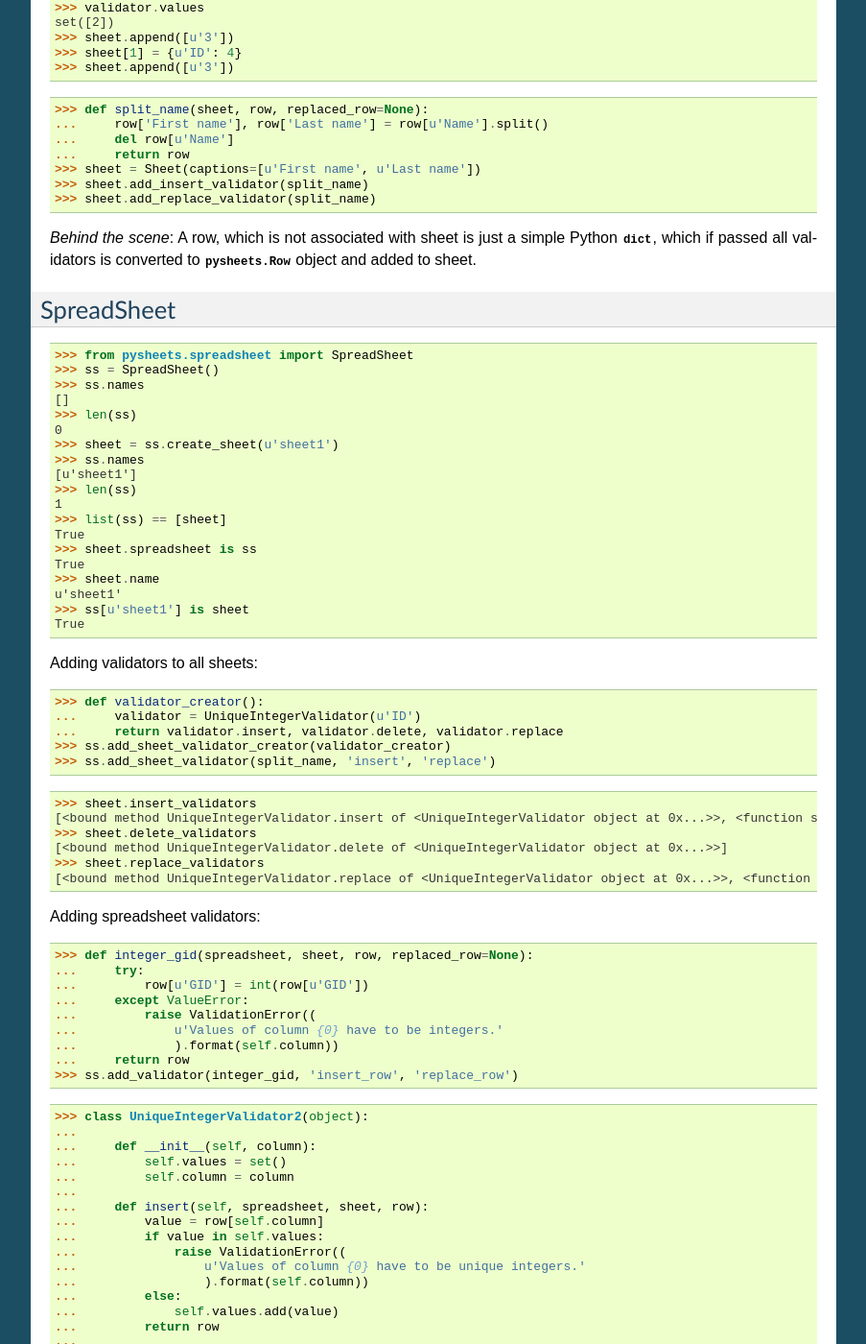
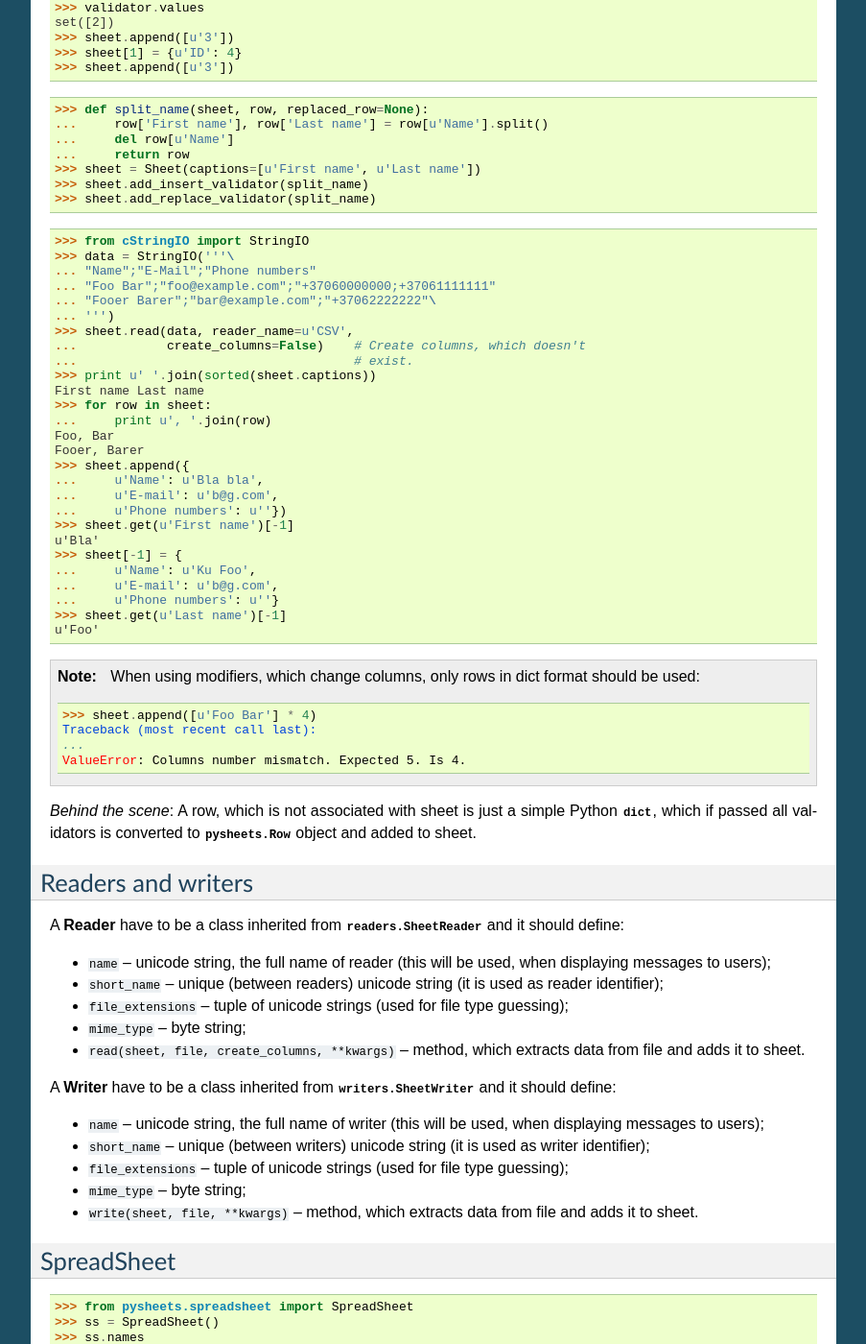
Before and after one commit to vakaras/pysheets, a Sphinx documentation site: the page built from docs/usecases.rst, in a window 1280 px wide and 1400 px high, scrolled down 5706 px. Shown: the whole window at 96% size, without its empty margins (198-1101 px from the left). Built offline with Sphinx 7.4.7, drawn with Linux system fonts in a browser that asks for light colours; pages that are not in the unit, such as notebooks, are missing from menus; some of the changed text lies outside the part shown.

Commit message:
Added doctests for sheet readers.

```diff
--- a/docs/usecases.rst
+++ b/docs/usecases.rst
@@ -18,11 +18,11 @@ explicitly by name or class:
 ... ''')
 >>> sheet = Sheet(data, u'CSV')
 >>> sheet.captions
-[u'E-Mail', u'Name', u'Phone numbers']
+[u'Name', u'E-Mail', u'Phone numbers']
 >>> for row in sheet:
 ...     print list(row)
-[u'foo@example.com', u'Foo Bar', u'+37060000000;+37061111111']
-[u'bar@example.com', u'Fooer Barer', u'+37062222222']
+[u'Foo Bar', u'foo@example.com', u'+37060000000;+37061111111']
+[u'Fooer Barer', u'bar@example.com', u'+37062222222']
 
 
 --------------------------
@@ -378,37 +378,77 @@ set([2])
 >>> sheet.add_insert_validator(split_name)
 >>> sheet.add_replace_validator(split_name)
 
-..
-    >>> sheet.read(data, u'CSV',
-    ...            create_columns=True)     # Create columns, which doesn't
-    ...                                     # exist.
-    >>> print u' '.join(sorted(sheet.captions))
-    E-mail First name Last name Phone numbers
-    >>> sheet.append({
-    ...     u'Name': u'Bla bla',
-    ...     u'E-mail': u'b@g.com',
-    ...     u'Phone numbers': u''})
-    >>> sheet.get(u'First name')[-1]
-    u'Bla'
-    >>> sheet[-1] = {
-    ...     u'Name': u'Ku Foo',
-    ...     u'E-mail': u'b@g.com',
-    ...     u'Phone numbers': u''}
-    >>> sheet.get(u'Last name')[-1]
-    u'Foo'
+>>> from cStringIO import StringIO
+>>> data = StringIO('''\
+... "Name";"E-Mail";"Phone numbers"
+... "Foo Bar";"foo@example.com";"+37060000000;+37061111111"
+... "Fooer Barer";"bar@example.com";"+37062222222"\
+... ''')
+>>> sheet.read(data, reader_name=u'CSV',
+...            create_columns=False)    # Create columns, which doesn't
+...                                     # exist.
+>>> print u' '.join(sorted(sheet.captions))
+First name Last name
+>>> for row in sheet:
+...     print u', '.join(row)
+Foo, Bar
+Fooer, Barer
+>>> sheet.append({
+...     u'Name': u'Bla bla',
+...     u'E-mail': u'b@g.com',
+...     u'Phone numbers': u''})
+>>> sheet.get(u'First name')[-1]
+u'Bla'
+>>> sheet[-1] = {
+...     u'Name': u'Ku Foo',
+...     u'E-mail': u'b@g.com',
+...     u'Phone numbers': u''}
+>>> sheet.get(u'Last name')[-1]
+u'Foo'
 
-    .. note::
-        When using modifiers, which change columns, only rows in dict
-        format can be used:
+.. note::
+    When using modifiers, which change columns, only rows in dict
+    format should be used:
 
-        >>> sheet.append([u'Foo Bar'] * 4)
-        Traceback (most recent call last):
-        ...
-        ValueError: Columns number mismatch. Expected 5. Is 4.
+    >>> sheet.append([u'Foo Bar'] * 4)
+    Traceback (most recent call last):
+    ...
+    ValueError: Columns number mismatch. Expected 5. Is 4.
 
 *Behind the scene*: A row, which is not associated with sheet is just a
 simple Python :py:class:`dict`, which if passed all validators is converted
 to :py:class:`pysheets.Row` object and added to sheet.
+
+-------------------
+Readers and writers
+-------------------
+
+A **Reader** have to be a class inherited from
+:py:class:`readers.SheetReader` and it should define:
+
++   ``name`` – unicode string, the full name of reader (this will be used,
+    when displaying messages to users);
++   ``short_name`` – unique (between readers) unicode string (it is used
+    as reader identifier);
++   ``file_extensions`` – tuple of unicode strings (used for file type
+    guessing);
++   ``mime_type`` – byte string;
++   ``read(sheet, file, create_columns, **kwargs)`` – method, which
+    extracts data from file and adds it to sheet.
+
+
+A **Writer** have to be a class inherited from
+:py:class:`writers.SheetWriter` and it should define:
+
++   ``name`` – unicode string, the full name of writer (this will be used,
+    when displaying messages to users);
++   ``short_name`` – unique (between writers) unicode string (it is used
+    as writer identifier);
++   ``file_extensions`` – tuple of unicode strings (used for file type
+    guessing);
++   ``mime_type`` – byte string;
++   ``write(sheet, file, **kwargs)`` – method, which
+    extracts data from file and adds it to sheet.
 
 -----------
 SpreadSheet
```
